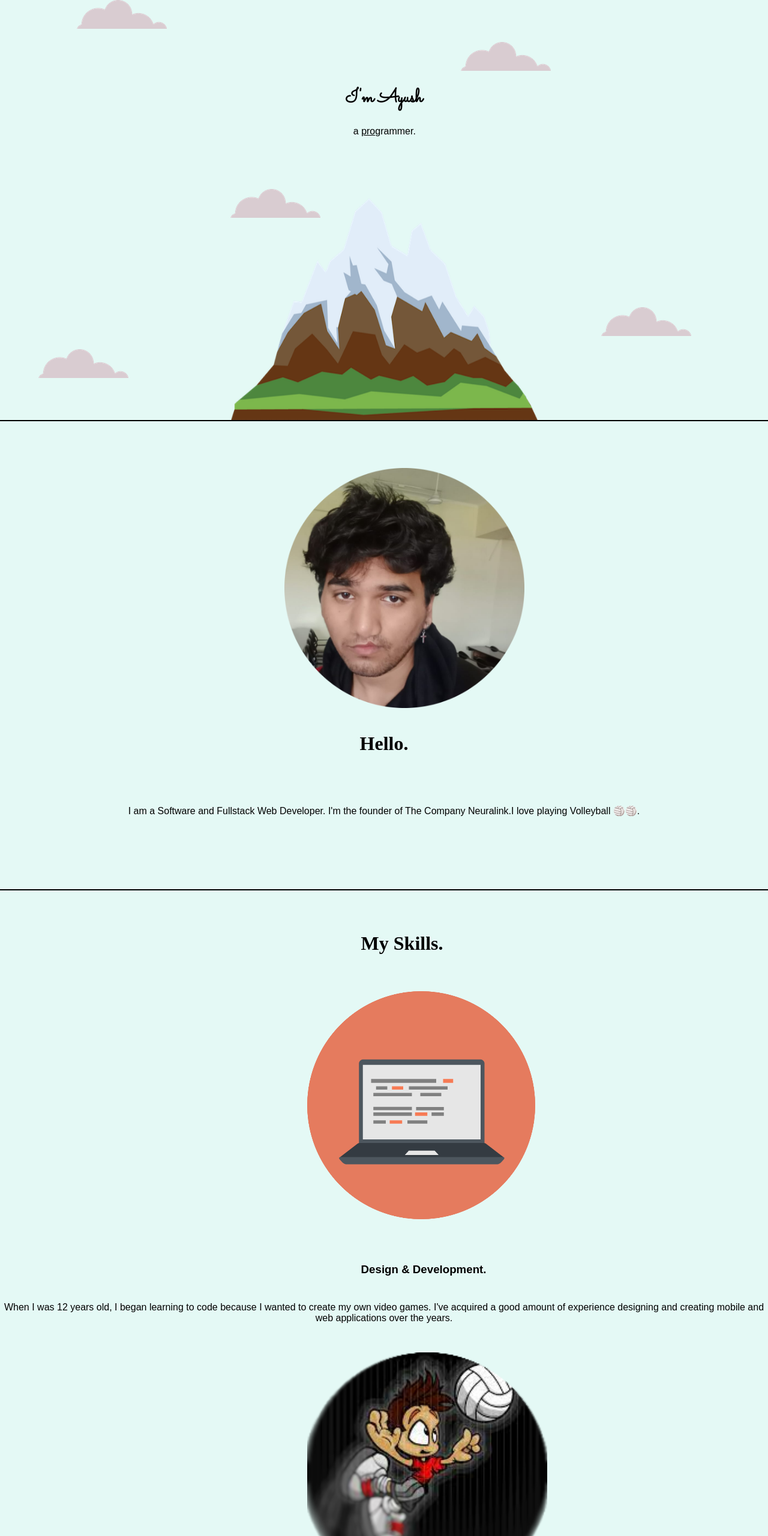
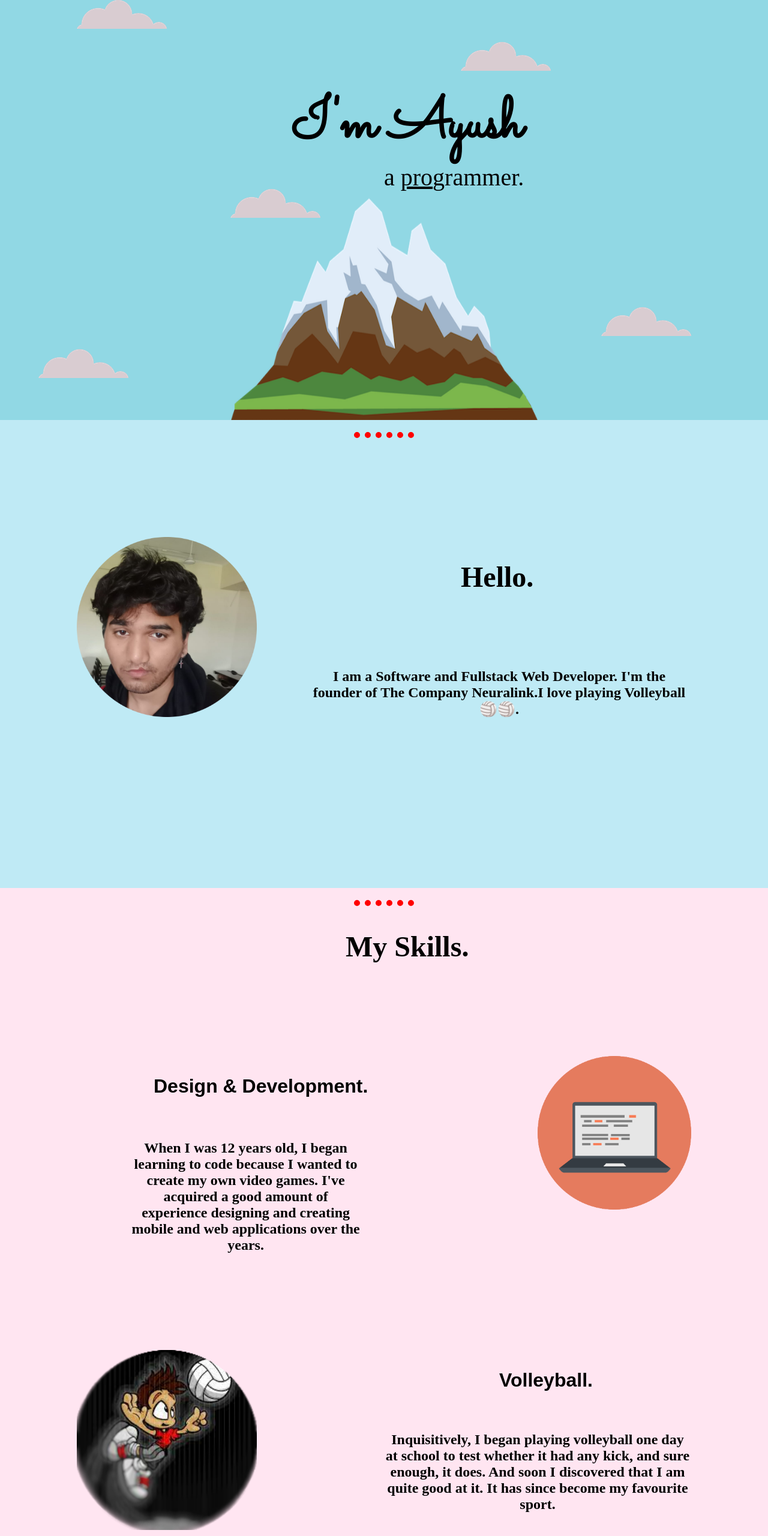
Before and after one commit to Ayush-kathayat/My-Site_1, a plain HTML site: page index.html in a window 1280 px wide. Shown: the top 2560 px of the page at 60% size. Drawn offline with Linux system fonts and the light colour scheme; a web font is replaced by a local one.

Commit message:
Done I think

```diff
--- a/css/styles.css
+++ b/css/styles.css
@@ -10,18 +10,20 @@ body
    margin : 0px;
    position : absolute;
    top : 20%;
-   left : 45%;
+   left : 38%;
    font-family: Sacramento, sans-serif;
+   font-size: 6rem;
+   color: #000;
 }
 
-p
-{
-    text-align: center;
-    margin : 0px;
+.o{
+    margin : 0rem;
     position : absolute;
-    top : 30%;
-    left : 46%;
-    font-family: Josefin Sans, sans-serif;
+    top : 16rem;
+    left : 40rem;
+    font-size: 2.5rem;
+    line-height: 2;
+    font-weight: 400;
 
 }
 
@@ -32,7 +34,7 @@ p
 
 .top
 {
-    background-color: #E4F9F5;
+    background-color: #91D8E4;
     margin : 0px;
     height : 700px;
     position: relative;
@@ -40,7 +42,7 @@ p
 
 .middle
 {
-    background-color: #E4F9F5;
+    background-color: #BFEAF5;
     height: 400px;
     position: relative;
     padding-bottom: 380px;
@@ -48,7 +50,7 @@ p
 
 .bottom
 {
-    background-color: #E4F9F5;
+    background-color: #FFE5F1;
     text-align: center;
     height: 1400px;
     /* width: 200px; */
@@ -109,93 +111,101 @@ p
 .my_image
 {
     position : absolute ;
-    height: 400px;
-    width: 400px;
-    top : 10%;
-    left : 37%;
+    height: 300px;
+    width: 300px;
+    top : 25%;
+    left : 10%;
     display: inline-block;  /* this here helped me in resizing the image */
 
 }
 
 .para_1
 {
-    position : relative;
-    top: 160%;
-    left : 0%;
+    position : absolute ;
+
+    top: 50%;
+    left : 40%;
+    font-size: x-large;
+    width: 50%;
+    font-weight: bold;
+
 
 }
 
 .h{
 
-    position: relative;
-    top: 125%;
-    left : 0%;
+    position: absolute;
+    top: 30%;
+    left : 60%;
 }
 
-.line
-{
-    margin: 0px;
-    color: black;
-    background-color: black;
-    border-style: dashed;
-}
 
 h1{
     margin : 0px;
     position: absolute;
     top : 5%;
-    left : 47%;
+    left : 45%;
+    font-size: xxx-large;
 }
 
 .computer
 {
     position : absolute;
-    top : 12%;
-    left : 40%
+    top : 20%;
+    right : 10%;
+    width : 20%;
 }
 
 h3{
     position: absolute;
-    top : 43%;
-    left : 47%;
+    top : 20%;
+    left : 20%;
     font-family: Indie Flower , sans-serif;
+    font-size: xx-large;
 }
 .p
 {
-    position: relative;
-    left: 0%;
-    top : 49%;
+    position: absolute;;
+    margin:0;
+    left: 17%;
+    top : 30%;
+    font-size: x-large;
+    width: 30%;
+
 }
 
 .volley
 {
     position : absolute;
-    height: 400px;
-    width : 400px;
+    height: 300px;
+    width : 300px;
     top : 55%;
-    left : 40%;
+    left : 10%;
     display : inline-block;
 }
 
 .v{
     position : absolute;
-    top : 85%;
-    left : 51%;
+    top : 55%;
+    left : 65%;
+
 
 }
 
 .p_1{
-    position: relative;
-    width: 100%;
-    left: 0%;
-    top : 90%;
+    position: absolute;
+    width: 40%;
+    left: 50%;
+    top : 63%;
+    font-size: x-large;
+    font-weight: bold;
 
 }
 
 
 .last
 {
-    background-color: #E4F9F5;
+    background-color: #00FFD1;
     height: 300px;
     position: relative;
     margin : 0;
@@ -221,6 +231,7 @@ h3{
     position: relative;
     top : 10%;
     left : 0%;
+    margin : 0em;
 }
 .btn{
     position: relative;
@@ -232,8 +243,8 @@ h3{
 {
     position:absolute;;
     color: black;
-    bottom : 30%;
-    left : 44%;
+    bottom : 25%;
+    left : 40%;
 
 }
 
@@ -241,7 +252,7 @@ h3{
 {
     position: absolute;
     color: black;
-    bottom : 30%;
+    bottom : 25%;
     left : 48%;
 
 }
@@ -249,8 +260,8 @@ h3{
 {
     position: absolute;
     color: black;
-    bottom : 30%;
-    left : 794px;
+    bottom : 25%;
+    left : 56%;
 }
 
 h4{
@@ -258,3 +269,42 @@ h4{
     top : 80%;
     left : 46%;
 }
+
+.line
+{
+    background-color: black;
+    margin : 0;
+    height : 2px;
+}
+
+.btn {
+    -webkit-border-radius: 28;
+    -moz-border-radius: 28;
+    border-radius: 28px;
+    font-family: Arial;
+    color: #080808;
+    font-size: 19px;
+    background: #FCFFE7;
+    padding: 10px 20px 10px 20px;
+    border: solid #FCFFE7 7px;
+    text-decoration: none;
+    position: absolute;
+    top : 40%;
+    left : 44%;
+    transition: background 0.5s ease-in-out;
+  }
+
+  .btn:hover {
+    background: #EB455F;
+    text-decoration: none;
+  }
+
+  a{
+    text-decoration: none;
+  }
+
+  a:hover{
+
+    color: #EB455F;
+
+  }
--- a/index.html
+++ b/index.html
@@ -18,39 +18,41 @@
         <img class = "c1" src="images\cloud.png" alt="cloud-image">
         <img class = "c3" src="images\cloud.png" alt="cloud-image">
         <h1 class = "name">I'm Ayush</h1>
-        <p> a <span class="pro">pro</span>grammer.</p>
+        <h2 class = "o"> a <span class="pro">pro</span>grammer.</h2>
         <img class = "c2" src="images\cloud.png" alt="cloud-image">
         <img class = "c4" src="images\cloud.png" alt="cloud-image">
         <img class = "c5" src="images\cloud.png" alt="cloud-image">
         <img class = "mountain"src="images\mountain.png" alt="mountain-image">
     </div>
 
-    <hr class = "line">
-
     <div class="middle">
-
+        <hr style = "margin : 0 auto 0 auto; padding-bottom: 20px ; width : 100px; background-color : #BFEAF5; border-style : dotted; border-color : red; border-width : 0 0 10px 0; " >
         <img class = "my_image" src="images\ayush_circle.png" alt="My-photo">
         <p class = "para_1" >I am a Software and Fullstack Web Developer. I'm the founder of The Company Neuralink.I love playing Volleyball 🏐🏐.</p>
         <h1 class  = "h">Hello.</h1>
 
     </div>
 
-    <hr class="line">
+
 
     <div class="bottom">
 
+        <hr style = "margin : 0 auto 0 auto; padding-bottom: 20px ; width : 100px; background-color : #FFE5F1; border-style : dotted; border-color : red; border-width : 0 0 10px 0; " >
         <h1>My Skills.</h1>
 
         <img class = "computer" src="images\computer_circle.png" alt="a-computer-photo">
 
         <h3>Design & Development.</h3>
-        <p class = "p">When I was 12 years old, I began learning to code because I wanted to create my own video games. I've acquired a good amount of experience designing and creating mobile and web applications over the years. </p>
+        <h4 class = "p">When I was 12 years old, I began learning to code because I wanted to create my own video games. I've acquired a good amount of experience designing and creating mobile and web applications over the years. </h4>
 
         <img class = "volley" src="images\real_volley_circle.png" alt="a-volley">
         <h3 class = "v">Volleyball.</h3>
         <p class = "p_1" >Inquisitively, I began playing volleyball one day at school to test whether it had any kick, and sure enough, it does. And soon I discovered that I am quite good at it. It has since become my favourite sport.</p>
 
+
     </div>
+
+    <hr style = "margin : 0 auto 0 auto; padding-bottom: 0px ; width : 100px; background-color : #FFE5F1; border-style : dotted; border-color : red; border-width :  10px 0 0 0; position: absolute; top : 390%; left : 47%"  >
 
     <hr class="line">
 
@@ -58,12 +60,12 @@
 
         <h2 class = "l_h"> Get In Touch</h2>
         <h3 class = "l_p"> If you love Volleyball as much as I do.</h3>
-        <a class = "btn" href="hosiyars281@gmail.com" >CONTACT ME</a>
+        <a class = "btn" href="mailto:hosiyars281@gmail.com" >CONTACT ME</a>
         <a class = "footer1" href="https://www.linkedin.com/feed/" target = "_blank">Linkedin</a>
         <a class = "footer2" href="https://www.instagram.com/ayush_kathayat2/" target = "_blank">Instagram</a>
         <a class = "footer3" href="https://ayush-kathayat.github.io/My-Site_1/" target = "_blank">Website</a>
 
-        <h4>© Ayush kathayat.</h5>
+        <h4 style="color: #FFE5F1;">© Ayush kathayat.</h5>
 
     </div>
 
```
